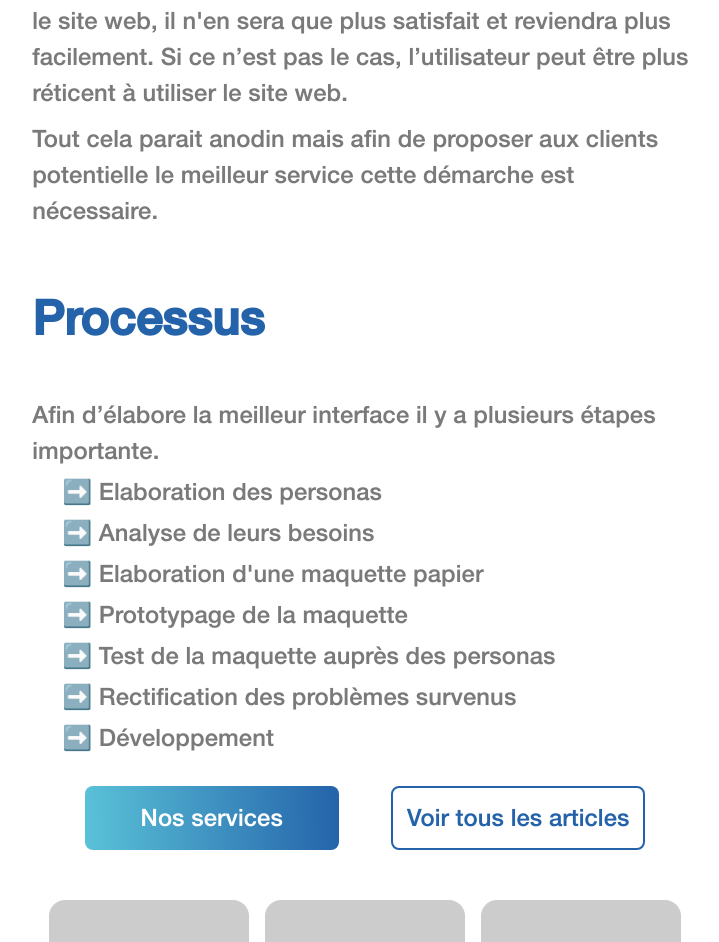
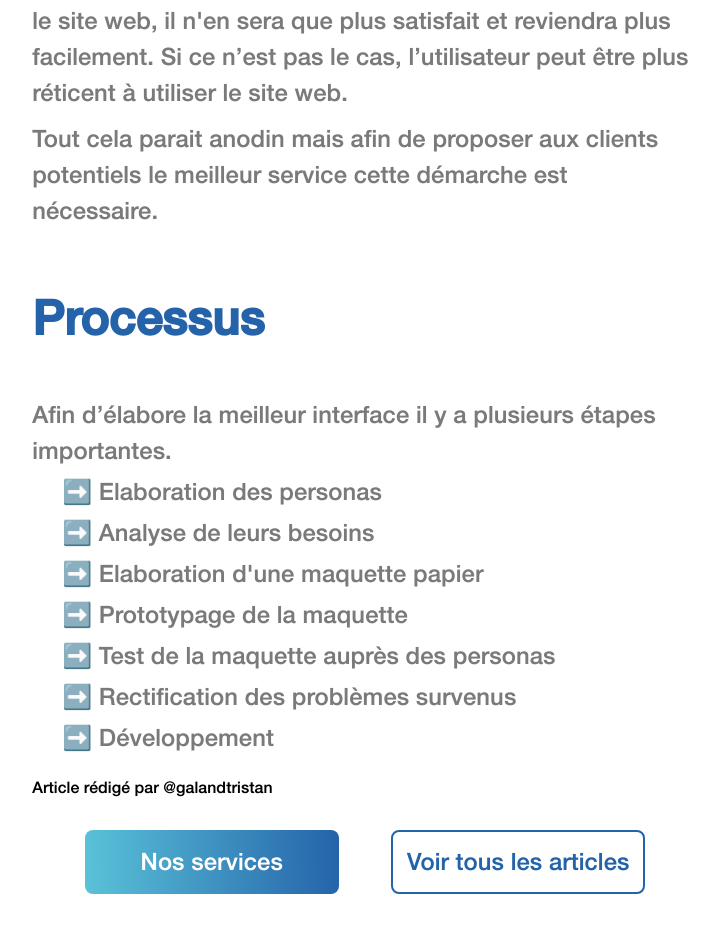
Before and after one commit to benjamingeets/visualkraken.be, a Nuxt app: page /blog/UX-vs-UI in a window 1280 px wide. Shown: the part 1365-2307 px from the top of the page, without its empty margins (275-994 px from the left). Built offline with nearby package versions, Linux system fonts and the light colour scheme.

Commit message:
modifs articles et liens dans le about

```diff
--- a/assets/articles.json
+++ b/assets/articles.json
@@ -15,7 +15,8 @@
             }
         },
         "slug" : "pourquoi-eviter-les-CMS-opensource-pour-votre-site-internet",
-        "urlImage" : "https://via.placeholder.com/1920x1080"
+        "urlImage" : "https://via.placeholder.com/1920x1080",
+        "auteur" : "benjamingeets"
     },
     {
         "titre" : "Développeur de site internet à Tournai",
@@ -36,7 +37,8 @@
             }
         },
         "slug" : "developpeur-de-site-internet-a-Tournai",
-        "urlImage" : "https://via.placeholder.com/1920x1080"
+        "urlImage" : "https://via.placeholder.com/1920x1080",
+        "auteur" : "benjamingeets"
     },
     {
         "titre" : "UI 🆚 UX",
@@ -55,11 +57,11 @@
                 "contenu":"L'UX et L'UI deviennent primordiale pour le design d'un support numérique car si l'utilisateur a des facilités à utiliser le site web, il n'en sera que plus satisfait et reviendra plus facilement. Si ce n’est pas le cas, l’utilisateur peut être plus réticent à utiliser le site web. "
             },
             "p4":{
-                "contenu" : "Tout cela parait anodin mais afin de proposer aux clients potentielle le meilleur service cette démarche est nécessaire. "
+                "contenu" : "Tout cela parait anodin mais afin de proposer aux clients potentiels le meilleur service cette démarche est nécessaire. "
             },
             "p5":{
                 "titre" : "Processus",
-                "contenu": "Afin d’élabore la meilleur interface il y a plusieurs étapes importante. ",
+                "contenu": "Afin d’élabore la meilleur interface il y a plusieurs étapes importantes. ",
                 "liste":{
                     "1":"Elaboration des personas",
                     "2":"Analyse de leurs besoins",
@@ -72,6 +74,7 @@
             }
         },
         "slug" : "UX-vs-UI",
-        "urlImage" : "https://via.placeholder.com/1920x1080"
+        "urlImage" : "https://via.placeholder.com/1920x1080",
+        "auteur" : "galandtristan"
     }
 ]
--- a/pages/a-propos.vue
+++ b/pages/a-propos.vue
@@ -23,13 +23,13 @@
                             <h4>Développeur</h4>
                             <p>Etudiant de 21 ans, il a commencé à s’intéresser au web dès son plus jeune age lui permettant  d’être le plus à jour possible.</p>
                             <div class="social">
-                                <a href="">
+                                <a href="https://twitter.com/benjamingeets">
                                     <img src="~/assets/twitter.png" alt="">
                                 </a>
-                                <a href="">
+                                <a href="https://instagram.com/benjamingeets">
                                     <img src="~/assets/instagram.png" alt="">
                                 </a>
-                                <a href="">
+                                <a href="https://linkedin.com/in/benjamingeets">
                                     <img src="~/assets/linkedin.png" alt="">
                                 </a>
                             </div>
@@ -45,13 +45,13 @@
                             <h4>Designer</h4>
                             <p>Etudiant de 22 ans, il dispose d’une vision des choses et d’une maitrise de l’expérience utilisateur afin de fournir des utilisations toujours plus plaisantes.</p>
                             <div class="social">
-                                <a href="">
+                                <a href="https://twitter.com/galandtristan">
                                     <img src="~/assets/twitter.png" alt="">
                                 </a>
-                                <a href="">
+                                <a href="https://instagram.com/galandtristan">
                                     <img src="~/assets/instagram.png" alt="">
                                 </a>
-                                <a href="">
+                                <a href="https://linkedin.com/in/galandtristan">
                                     <img src="~/assets/linkedin.png" alt="">
                                 </a>
                             </div>
--- a/pages/blog/_slug.vue
+++ b/pages/blog/_slug.vue
@@ -11,6 +11,7 @@
                             <li v-for="el in texte.liste" :key='el'><p>➡️ {{el}}</p></li>
                         </ul>
                     </div>
+                    <p id="auteur"><a :href='"https://" + auteur + ".be"'>Article rédigé par @{{auteur}}</a></p>
                     <div class="liens">
                         <router-link to="/">
                             <div class="button button-gradient" @click="goTop()">
@@ -54,7 +55,11 @@
 </template>
 
 <style lang="scss">
-
+#auteur{
+    color:black;
+    margin-top:20px;
+    font-size:1em;
+}
 nav{
     ul{
         li{
@@ -173,6 +178,7 @@ export default {
             soustitre:"soustitre",
             article:"article",
             urlImage:"",
+            auteur:"",
             reco: [
                 {
                 titre : "...",
@@ -199,6 +205,7 @@ export default {
                 this.soustitre = element.soustitre
                 this.article = element.article
                 this.urlImage = element.urlImage
+                this.auteur = element.auteur
             }
         });
 
```
